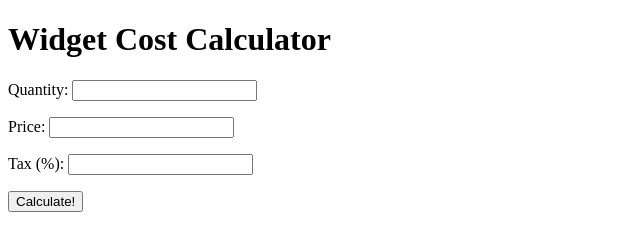
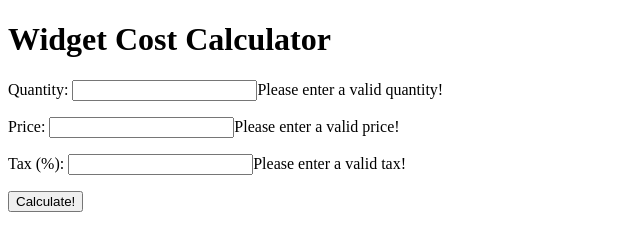
Before and after one commit to sjackson01/15-JSCalculator, a plain HTML site: page index.html in a window 1280 px wide. Shown: the whole page, without its empty margins (0-640 px from the left). Drawn offline with Linux system fonts and the light colour scheme.

Commit message:
Modify (index.php>Hunk 1) : Update form with error message.

```diff
--- a/index.html
+++ b/index.html
@@ -11,9 +11,9 @@
       <h1>Widget Cost Calculator</h1>
       <p id="results"></p>
          <form action="index.html" method="post" id="calculator">
-            <p id="quantityP">Quantity: <input type="number" name="quantity" id="quantity" step="1" min="1"></p>
-            <p id="priceP">Price: <input type="number" name="price" id="price" step="0.01" min="0.01"></p>
-            <p id="taxP">Tax (%): <input type="number" name="tax" id="tax" step="0.01" min="0.01"></p>
+            <p id="quantityP">Quantity: <input type="number" name="quantity" id="quantity" step="1" min="1"><span class="errorMessage" id="quantityError">Please enter a valid quantity!</span></p>
+            <p id="priceP">Price: <input type="number" name="price" id="price" step="0.01" min="0.01"><span class="errorMessage" id="priceError">Please enter a valid price!</span></p>
+            <p id="taxP">Tax (%): <input type="number" name="tax" id="tax" step="0.01" min="0.01"><span class="errorMessage" id="taxError">Please enter a valid tax!</span></p>
             <p><input type="submit" name="submit" id="submit" value="Calculate!"></p>
          </form>
    </body>
```
